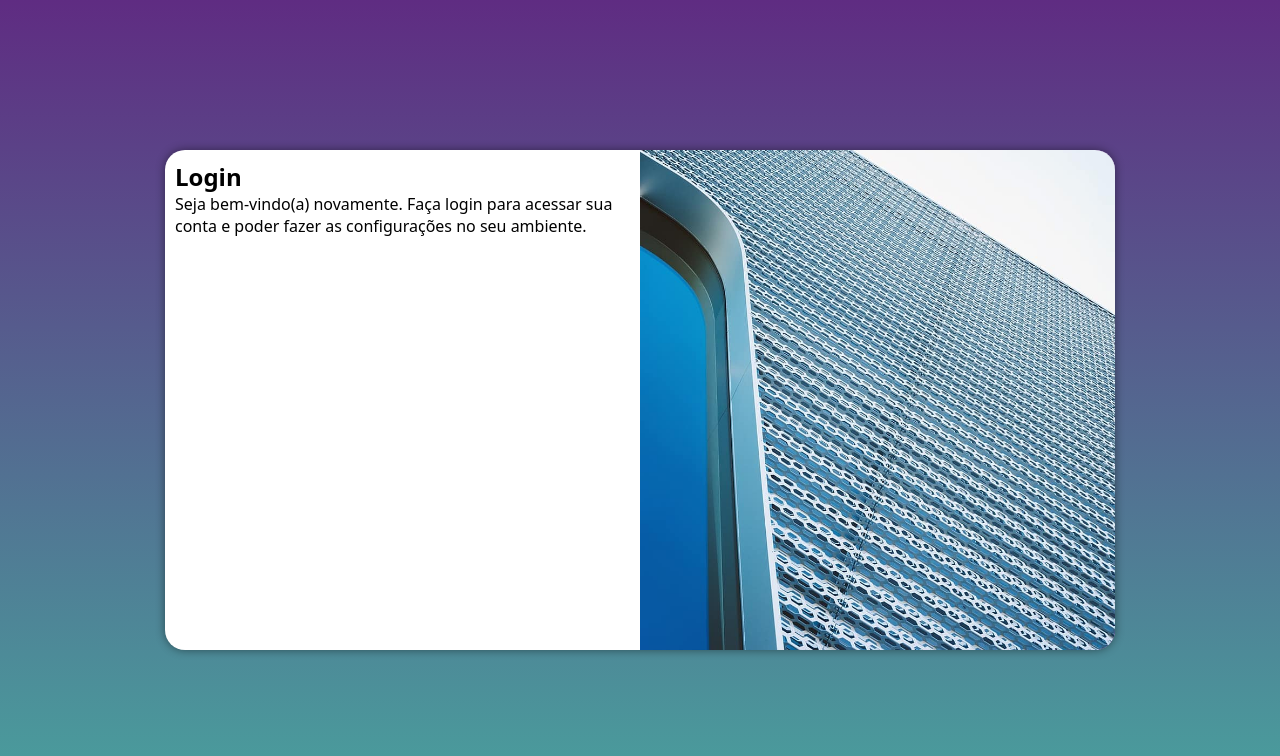
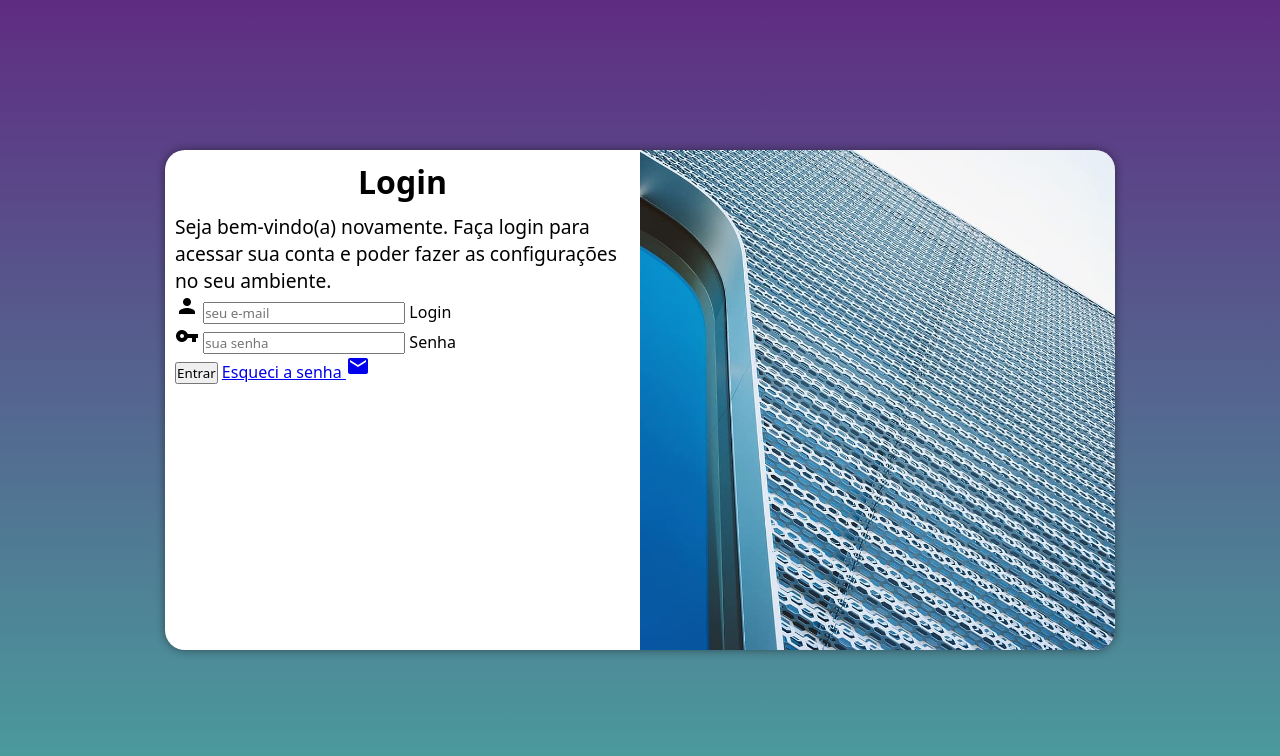
Before and after one commit to DeyvissonAlves/projeto-login, a plain HTML site: page index.html in a window 1280 px wide. Drawn offline with Linux system fonts and the light colour scheme.

Commit message:
adicionei o formulário

```diff
--- a/estilos/media-query.css
+++ b/estilos/media-query.css
@@ -49,4 +49,12 @@ Grandes telas: acima de 1200px
         float: left;
         width: 50%;
     }
+
+    div#formulario > h1 {
+        font-size: 2em;
+    }
+
+    div#formulario > p {
+        font-size: 1.2em;
+    }
 }
--- a/estilos/style.css
+++ b/estilos/style.css
@@ -33,7 +33,7 @@ section#login {
    overflow: hidden;
 
     background-color: white;
-    width: 250px;
+    width: 260px;
     height: 500px;
     border-radius: 20px;
     box-shadow: 0px 0px 10px rgba(0, 0, 0, 0.455);
@@ -54,3 +54,12 @@ section#login > div#formulario {
     display: block;
     padding: 10px;
 }
+
+div#formulario > h1 {
+    text-align: center;
+    margin-bottom: 10px;
+}
+
+div#formulario > p {
+    font-size: 0.8em;
+}
--- a/index.html
+++ b/index.html
@@ -4,6 +4,7 @@
     <meta charset="UTF-8">
     <meta name="viewport" content="width=device-width, initial-scale=1.0">
     <title>Login</title>
+    <link href="https://fonts.googleapis.com/icon?family=Material+Icons" rel="stylesheet">
     <link rel="stylesheet" href="estilos/style.css">
     <link rel="stylesheet" href="estilos/media-query.css">
 </head>
@@ -16,8 +17,21 @@
             <div id="formulario">
                 <h1>Login</h1>
                 <p>Seja bem-vindo(a) novamente. Faça login para acessar sua conta e poder fazer as configurações no seu ambiente. </p>
-                <form action="login.php" method="post">
-
+                <form action="login.php" method="post" autocomplete="on">
+                    <div class="campo">
+                        <i class="material-icons">person</i>
+                        <input type="email" name="login" id="ilogin" placeholder="seu e-mail" autocomplete="email" required maxlength="30">
+                        <label for="ilogin">Login</label>
+                    </div>
+                    <div class="campo">
+                        <i class="material-icons">vpn_key</i>
+                        <input type="password" name="senha" id="isenha" placeholder="sua senha" autocomplete="current-password" required minlength="8" maxlength="20">
+                        <label for="isenha">Senha</label>
+                    </div>
+                    <input type="submit" value="Entrar">
+                    <a href="esqueci.html">
+                        Esqueci a senha <i class="material-icons">mail</i>
+                    </a>
                 </form>
             </div>
         </section>
```
